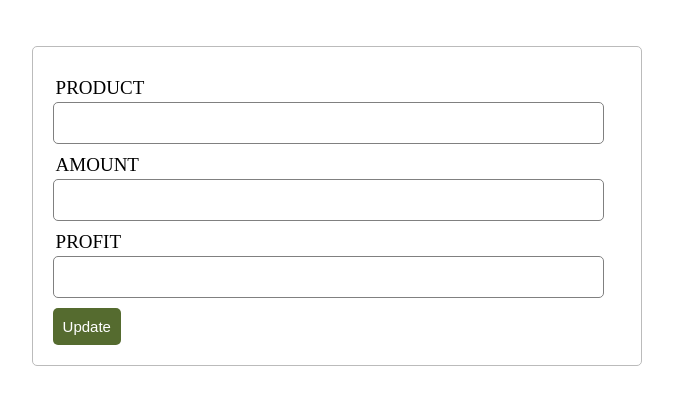
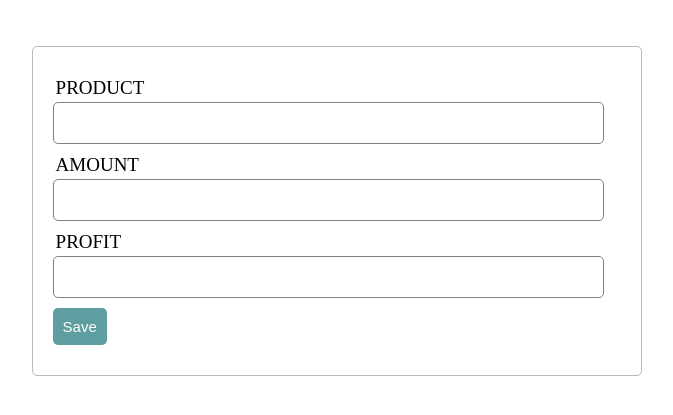
Before and after one commit to demosofa/WebforCloud, a PHP site: page /view.php in a window 1280 px wide. Shown: the part 300-715 px from the top of the page, without its empty margins (303-976 px from the left). Run offline with PHP 8.4, Linux system fonts and the light colour scheme; the visitor is signed in with stand-in values (Sample User, id 1); tables that the repository leaves empty or names only in its code hold one stand-in row (values such as "Sample post"); data that the repository does not hold is empty; some libraries are stand-ins or nearby versions.

Commit message:
Update view.php

```diff
--- a/view.php
+++ b/view.php
@@ -78,7 +78,13 @@ session_start();
 					<label>PROFIT</label>
 					<input type="text" name="profit" value="<?php echo $profit; ?>">
 				</div>
-				<button class="btn" type="submit" name="Updatedata" style="background: #556B2F;" >Update</button>
+				<div class="input-group">
+					<?php if ($update == true): ?>
+						<button class="btn" type="submit" name="update" style="background: #556B2F;" >update</button>
+					<?php else: ?>
+						<button class="btn" type="submit" name="save" >Save</button>
+					<?php endif ?>
+				</div>
 			</form>
 		</div>
 	</div>
```
